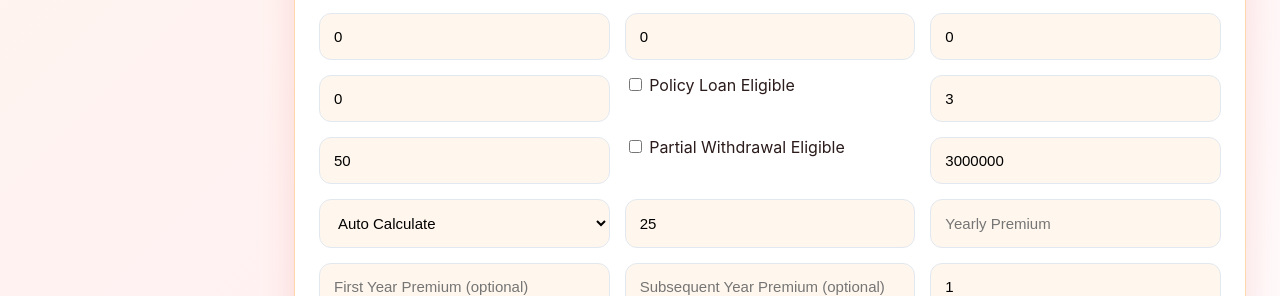
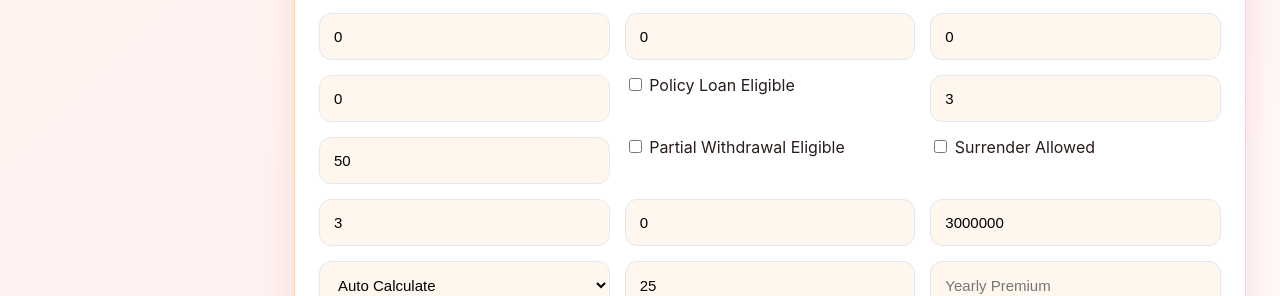
Before and after one commit to mummy7791/insurance-app, a React (Vite) app in the folder frontend/: page /admin-insurance-plans in a window 1280 px wide. Shown: the part 920-1216 px from the top of the page. Built offline with nearby package versions, Linux system fonts and the light colour scheme; no server answers; sample sign-in values are in the browser's storage.

Commit message:
feat: add surrender plan configuration UI

```diff
--- a/frontend/src/pages/AdminInsurancePlans.tsx
+++ b/frontend/src/pages/AdminInsurancePlans.tsx
@@ -17,6 +17,7 @@ type Category =
 type PlanStatus = "Pending" | "Approved" | "Rejected" | "Active" | "Inactive";
 
 type Plan = {
+  surrenderRules?: { enabled?:boolean; eligibleFromPolicyYear?:number; valuePercentOfPaidPremium?:number };
   loanRules?: { enabled?:boolean; eligibleFromPolicyYear?:number; maxPercentOfPaidPremium?:number; partialWithdrawalEnabled?:boolean };
   benefitRules?: { benefitType?: string; payoutStartYear?: number; payoutYears?: number; annualPayout?: number; maturityAmount?: number; deathBenefit?: number };
   _id: string;
@@ -84,6 +85,9 @@ const initialForm = {
   loanEligibleFromPolicyYear: "3",
   loanMaxPercent: "50",
   partialWithdrawalEnabled: false,
+  surrenderEnabled: false,
+  surrenderEligibleFromPolicyYear: "3",
+  surrenderValuePercent: "0",
   coverageAmount: "3000000",
   yearlyPremium: "",
   firstYearPremium: "",
@@ -208,6 +212,9 @@ function AdminInsurancePlans() {
       loanEligibleFromPolicyYear: String(plan.loanRules?.eligibleFromPolicyYear || 3),
       loanMaxPercent: String(plan.loanRules?.maxPercentOfPaidPremium || 0),
       partialWithdrawalEnabled: Boolean(plan.loanRules?.partialWithdrawalEnabled),
+      surrenderEnabled: Boolean(plan.surrenderRules?.enabled),
+      surrenderEligibleFromPolicyYear: String(plan.surrenderRules?.eligibleFromPolicyYear || 3),
+      surrenderValuePercent: String(plan.surrenderRules?.valuePercentOfPaidPremium || 0),
       coverageAmount: String(plan.coverageAmount || 0),
       yearlyPremium: String(plan.yearlyPremium || plan.yearlyAmount || 0),
       firstYearPremium: String(plan.firstYearPremium || plan.yearlyPremium || plan.yearlyAmount || 0),
@@ -255,6 +262,7 @@ function AdminInsurancePlans() {
         pricingRules: { baseAge: Number(form.baseAge || 25), ageRatePercent: Number(form.ageRatePercent || 0), smokerLoadingPercent: Number(form.smokerLoadingPercent || 0), femaleDiscountPercent: Number(form.femaleDiscountPercent || 0) },
         benefitRules: { benefitType: form.benefitType, payoutStartYear: Number(form.payoutStartYear || 0), payoutYears: Number(form.payoutYears || 0), annualPayout: Number(form.annualPayout || 0), maturityAmount: Number(form.maturityAmount || 0), deathBenefit: Number(form.deathBenefit || 0) },
         loanRules: { enabled: form.loanEnabled, eligibleFromPolicyYear: Number(form.loanEligibleFromPolicyYear || 0), maxPercentOfPaidPremium: Math.max(0,Math.min(100,Number(form.loanMaxPercent || 0))), partialWithdrawalEnabled: form.partialWithdrawalEnabled },
+        surrenderRules: { enabled: form.surrenderEnabled, eligibleFromPolicyYear: Number(form.surrenderEligibleFromPolicyYear || 0), valuePercentOfPaidPremium: Math.max(0,Math.min(100,Number(form.surrenderValuePercent || 0))) },
         coverageAmount: Number(form.coverageAmount),
         yearlyPremium: Number(form.yearlyPremium || 0),
         yearlyAmount: Number(form.yearlyPremium || 0),
@@ -406,6 +414,9 @@ function AdminInsurancePlans() {
           <input placeholder="Loan Eligible From Policy Year" value={form.loanEligibleFromPolicyYear} onChange={(e)=>setForm({...form,loanEligibleFromPolicyYear:e.target.value})}/>
           <input placeholder="Max Loan % of Paid Premium" value={form.loanMaxPercent} onChange={(e)=>setForm({...form,loanMaxPercent:e.target.value})}/>
           <label><input type="checkbox" checked={form.partialWithdrawalEnabled} onChange={(e)=>setForm({...form,partialWithdrawalEnabled:e.target.checked})}/> Partial Withdrawal Eligible</label>
+          <label><input type="checkbox" checked={form.surrenderEnabled} onChange={(e)=>setForm({...form,surrenderEnabled:e.target.checked})}/> Surrender Allowed</label>
+          <input placeholder="Surrender Eligible From Policy Year" value={form.surrenderEligibleFromPolicyYear} onChange={(e)=>setForm({...form,surrenderEligibleFromPolicyYear:e.target.value})}/>
+          <input placeholder="Surrender Value % of Paid Premium" value={form.surrenderValuePercent} onChange={(e)=>setForm({...form,surrenderValuePercent:e.target.value})}/>
 
           <input
             placeholder="Coverage Amount"
```
